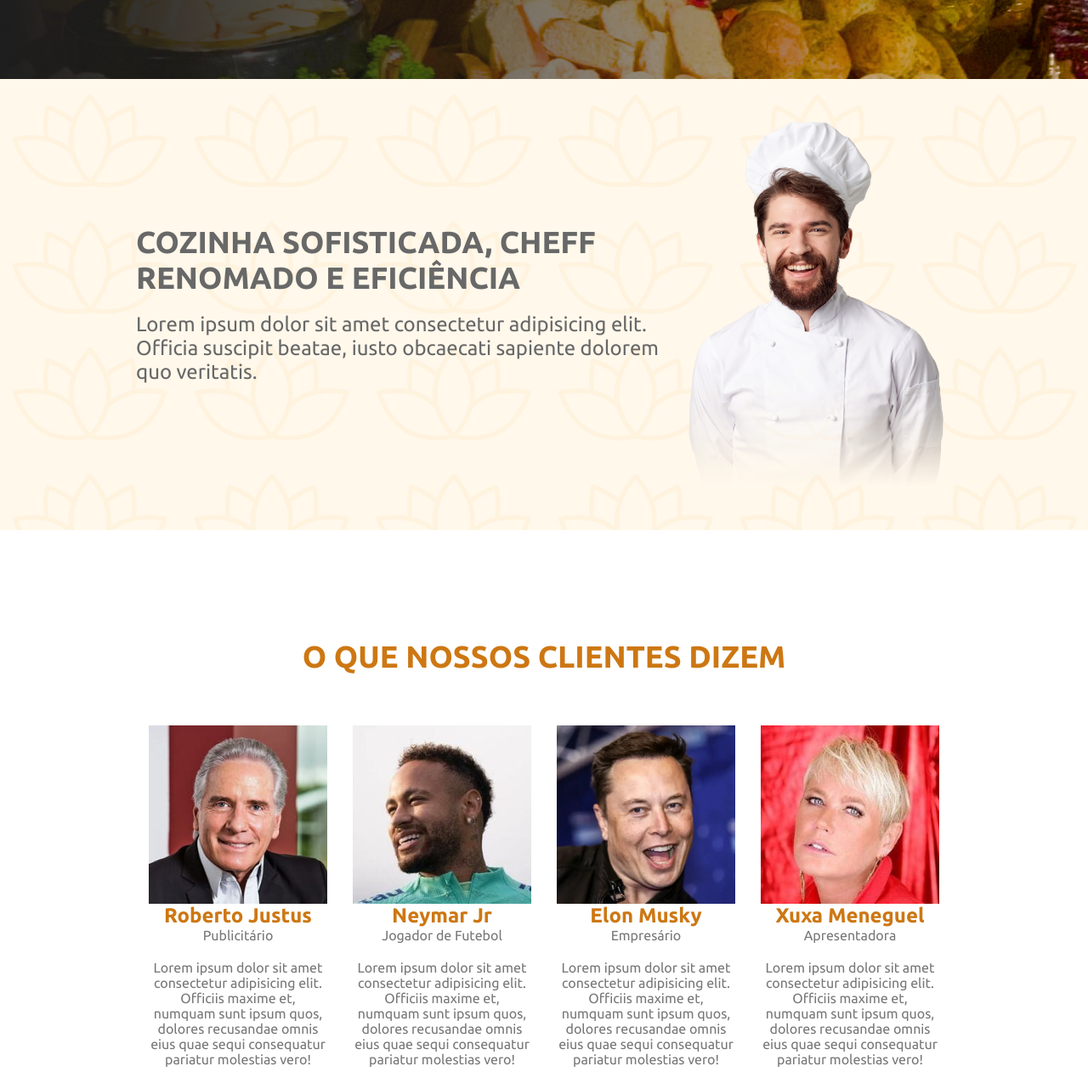
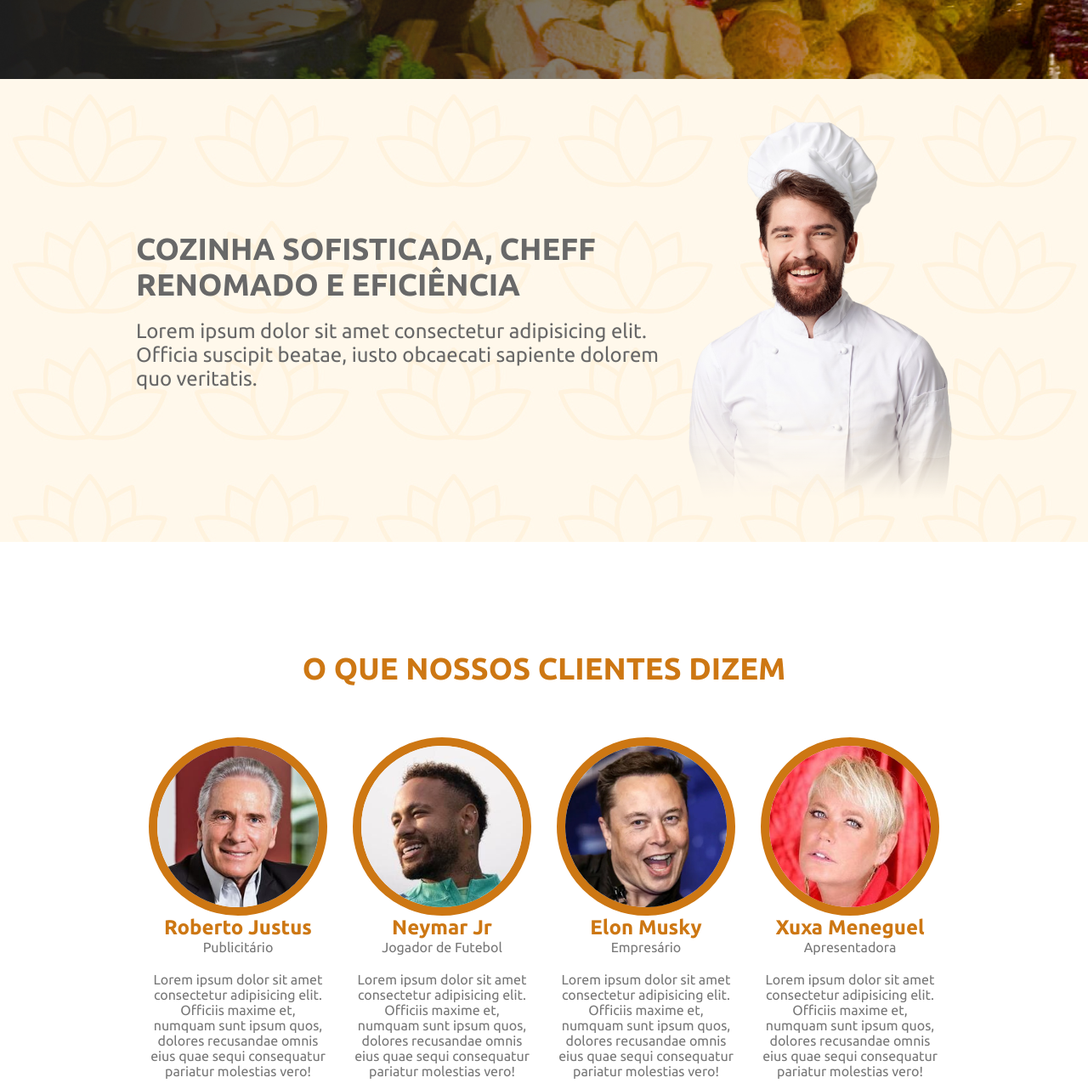
Before and after one commit to nantegastronomia/website, a Gatsby site: page / in a window 1280 px wide. Shown: the part 540-1815 px from the top of the page at 85% size. Built offline with nearby package versions, Linux system fonts and the light colour scheme; Gatsby itself is replaced by a stand-in of ours.

Commit message:
fix img placeholders

```diff
--- a/src/ui/components/cheff/index.tsx
+++ b/src/ui/components/cheff/index.tsx
@@ -1,7 +1,7 @@
+import { StaticImage } from "gatsby-plugin-image"
 import React from "react"
 import { H1, H2 } from "ui/typo"
-import CheffImg from "./cheff.png"
-import { Base, BoxImg, BoxText, Container, ImgCheff } from "./style"
+import { Base, BoxImg, BoxText, Container } from "./style"
 
 const Cheff = () => {
 	return (
@@ -13,12 +13,16 @@
 						Lorem ipsum dolor sit amet consectetur adipisicing elit. Officia
 						suscipit beatae, iusto obcaecati sapiente dolorem quo veritatis.
 					</H2>
-					{/* <ButtonLink href={"/servicos"}>
-						<a>VEJA NOSSOS SERVIÇOS</a>
-					</ButtonLink> */}
 				</BoxText>
 				<BoxImg>
-					<ImgCheff src={CheffImg} alt={"Cheff Nantê"} />
+					<StaticImage
+						src='./cheff.png'
+						alt='cheff'
+						placeholder='blurred'
+						layout='constrained'
+						tracedSVGOptions={{ color: `#cd7713` }}
+						blurredOptions={{ width: 50 }}
+					/>
 				</BoxImg>
 			</Container>
 		</Base>
--- a/src/ui/components/cheff/style.ts
+++ b/src/ui/components/cheff/style.ts
@@ -1,3 +1,4 @@
+import { StaticImage } from "gatsby-plugin-image"
 import Bg from "images/bg-lotus.jpg"
 import { styled } from "stitches.config"
 import { ContainerCenter } from "ui/containers"
@@ -38,7 +39,7 @@
 	"@2xl": { justifyContent: "end" },
 })
 
-export const ImgCheff = styled("img", {
+export const ImgCheff = styled(StaticImage, {
 	"@xs": { width: "250px" },
 	"@md": { width: "300px" },
 	"@2xl": { width: "400px" },
--- a/src/ui/components/clientes/style.ts
+++ b/src/ui/components/clientes/style.ts
@@ -1,3 +1,4 @@
+import { StaticImage } from "gatsby-plugin-image"
 import { styled } from "stitches.config"
 import { ContainerCenter } from "ui/containers"
 
@@ -31,7 +32,7 @@
 	},
 	"@md": { maxWidth: "210px" },
 })
-export const Avatar = styled("img", {
+export const Avatar = styled(StaticImage, {
 	overflow: "hidden",
 	borderRadius: "$full",
 	border: "10px solid",
--- a/src/ui/globalCss.tsx
+++ b/src/ui/globalCss.tsx
@@ -10,4 +10,11 @@
 	a: {
 		textDecoration: "none",
 	},
+	".clientesImg": {
+		overflow: "hidden",
+		borderRadius: "$full",
+		border: "10px solid",
+		borderColor: "$yellow200",
+		width: "210px",
+	},
 })
```
Also changed, not shown: 1 other file.
